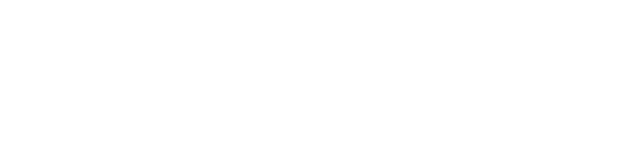
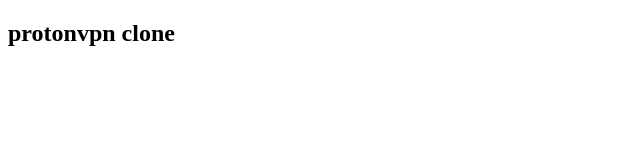
Before and after one commit to henrycanozie5-sys/protonvpn_clone, a plain HTML site: page index.html in a window 1280 px wide. Shown: the whole page, without its empty margins (0-640 px from the left). Drawn offline with Linux system fonts and the light colour scheme.

Commit message:
2nd test command

```diff
--- a/index.html
+++ b/index.html
@@ -7,6 +7,7 @@
 </head>
 <body>
     <section>
+        <h1>protonvpn clone</h1>
     </section>
 </body>
 </html>
```
